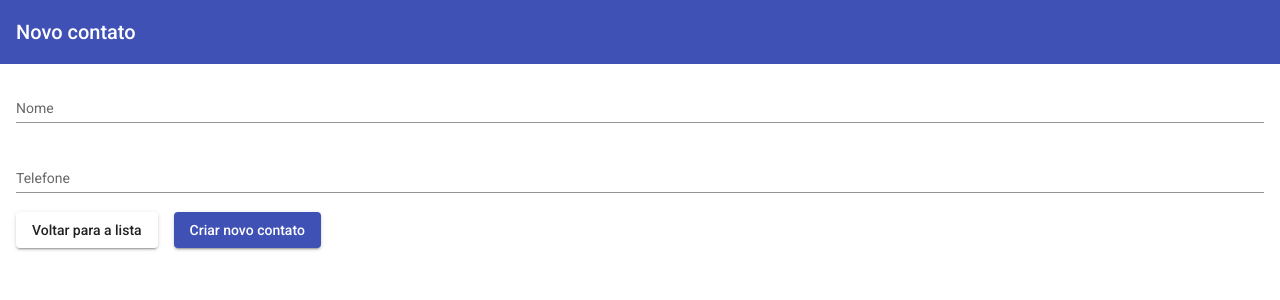
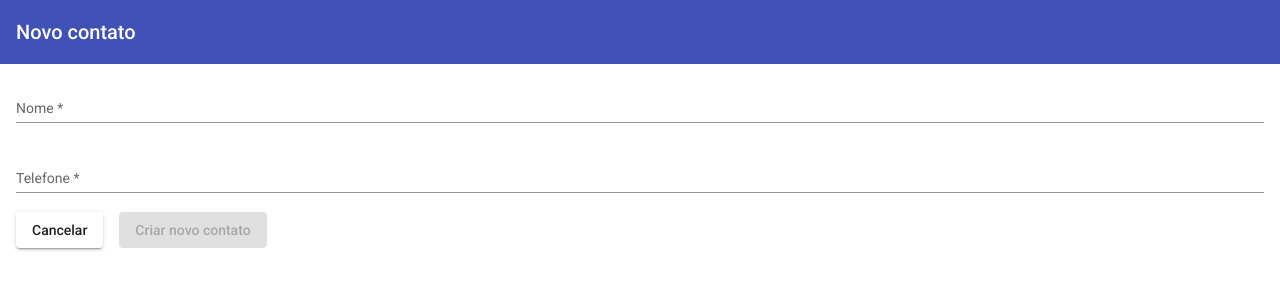
Before and after one commit to denysLerroan/Course-Angular-IGTI-app-CRUD, an Angular app: page /contacts/create in a window 1280 px wide. Shown: the top 300 px of the page. Built offline with nearby package versions, Linux system fonts and the light colour scheme.

Commit message:
ContactCreate functionality was implemented

```diff
--- a/backend.json
+++ b/backend.json
@@ -24,6 +24,11 @@
       "id": 5,
       "name": "Leonardo",
       "phone": "67 985477125"
+    },
+    {
+      "name": "a",
+      "phone": "1187845411",
+      "id": 6
     }
   ]
 }
--- a/src/app/contact-create/contact-create.component.html
+++ b/src/app/contact-create/contact-create.component.html
@@ -2,20 +2,25 @@
   <span>Novo contato</span>
 </mat-toolbar>
 
-<div class="form">
+<form [formGroup]="contactForm" class="form" (ngSubmit)="createContact()">
   <mat-form-field appearance="standard">
     <mat-label>Nome</mat-label>
-    <input matInput />
+    <input matInput formControlName="name" />
   </mat-form-field>
   <mat-form-field appearance="standard">
     <mat-label>Telefone</mat-label>
-    <input matInput />
+    <input matInput formControlName="phone" />
   </mat-form-field>
 
   <div class="actions">
-    <a routerLink="/contacts" mat-raised-button>Voltar para a lista</a>
-    <button type="submit" mat-raised-button color="primary">
+    <a routerLink="/contacts" mat-raised-button>Cancelar</a>
+    <button
+      type="submit"
+      mat-raised-button
+      color="primary"
+      [disabled]="contactForm.invalid"
+    >
       Criar novo contato
     </button>
   </div>
-</div>
+</form>
--- a/src/app/contact-create/contact-create.component.ts
+++ b/src/app/contact-create/contact-create.component.ts
@@ -1,15 +1,28 @@
-import { Component, OnInit } from '@angular/core';
+import { Component } from '@angular/core';
+import { FormControl, FormGroup, Validators } from '@angular/forms';
+import { Router } from '@angular/router';
+import { ContactsService } from '../contacts.service';
 
 @Component({
   selector: 'app-contact-create',
   templateUrl: './contact-create.component.html',
-  styleUrls: ['./contact-create.component.css']
+  styleUrls: ['./contact-create.component.css'],
 })
-export class ContactCreateComponent implements OnInit {
+export class ContactCreateComponent {
+  contactForm = new FormGroup({
+    name: new FormControl('', Validators.required),
+    phone: new FormControl('', Validators.required),
+  });
 
-  constructor() { }
+  constructor(
+    private contactsService: ContactsService,
+    private router: Router
+  ) {}
 
-  ngOnInit(): void {
+  createContact(): void {
+    const newContact = this.contactForm.value;
+    this.contactsService.createContact(newContact).subscribe((contact) => {
+      this.router.navigate(['/contacts']);
+    });
   }
-
 }
```
